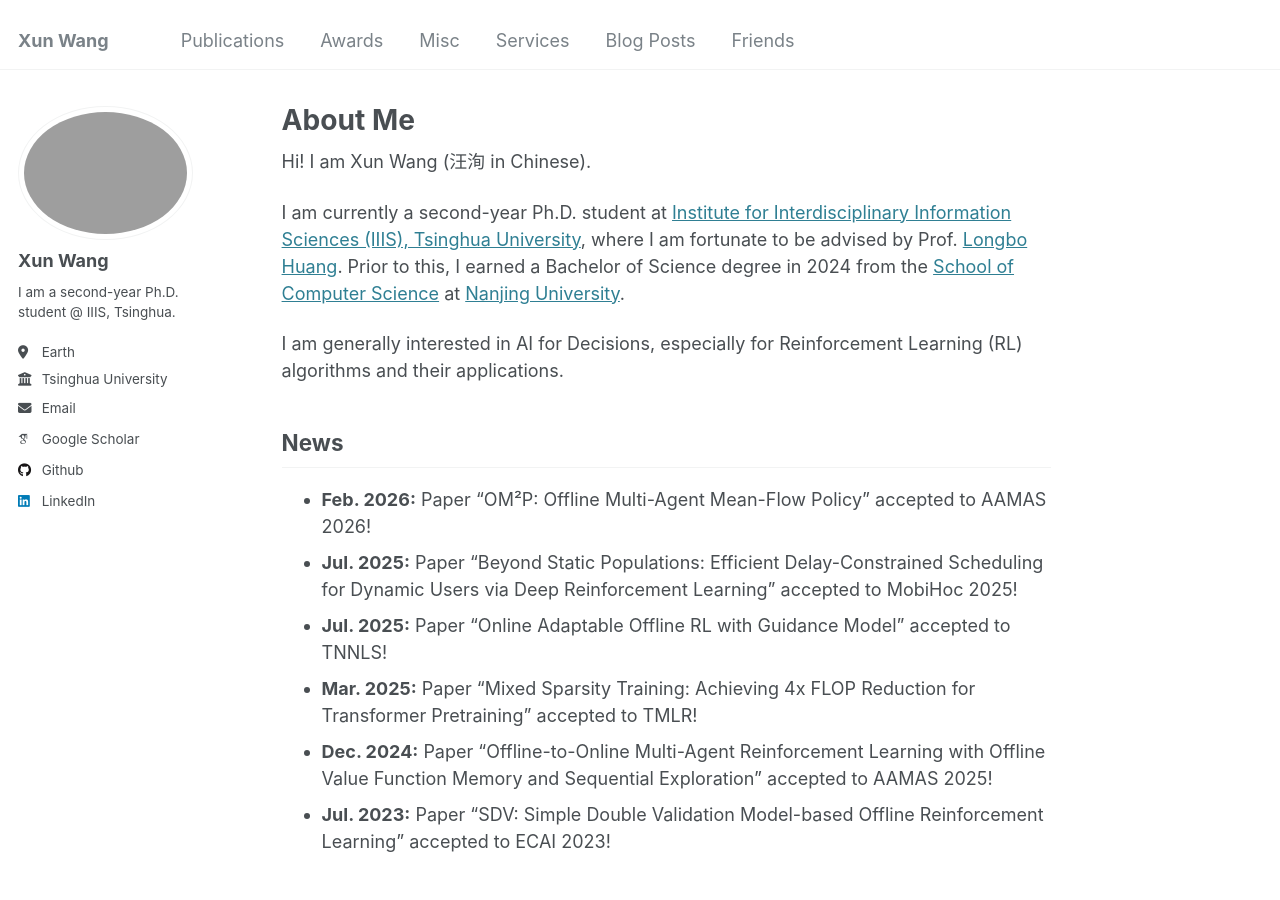
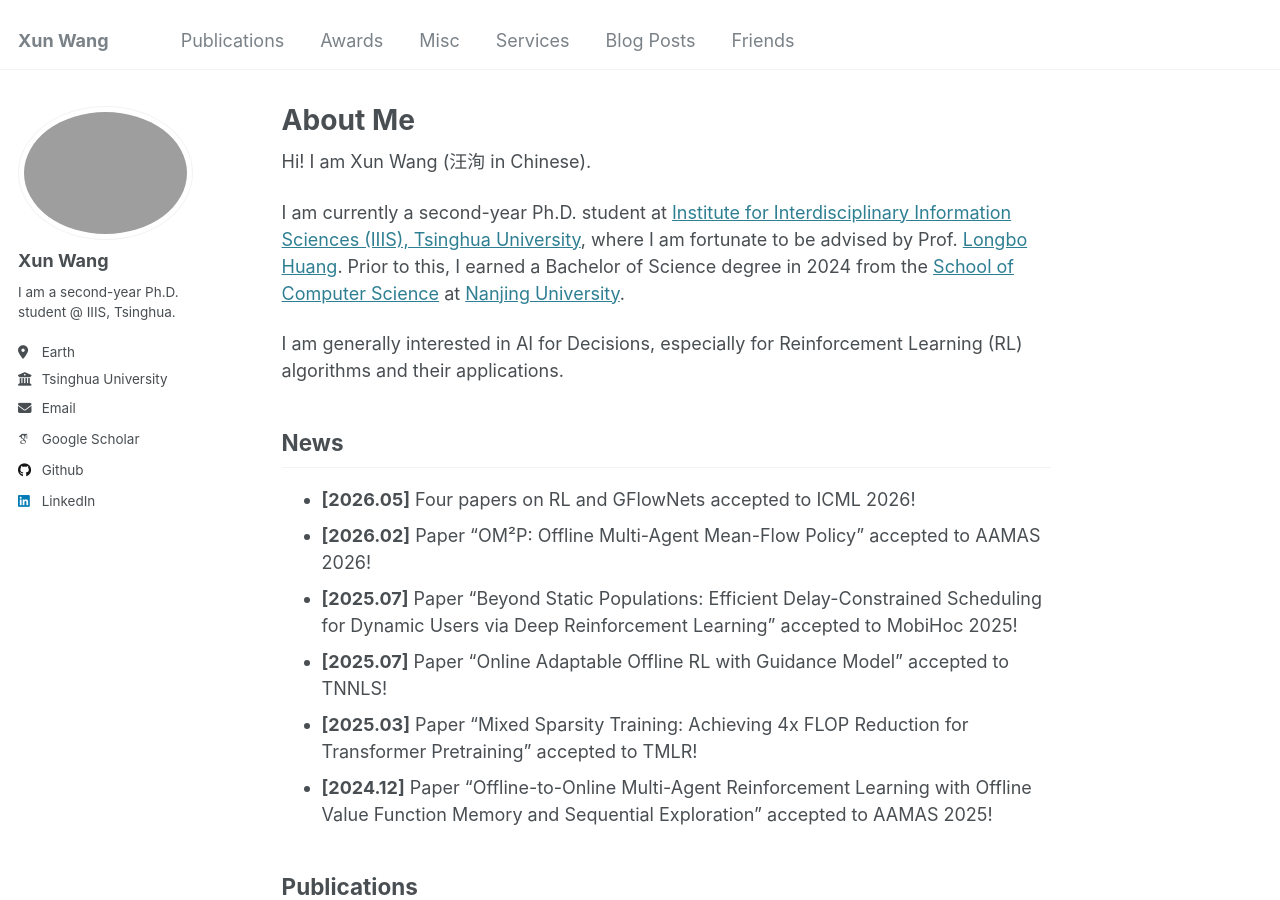
Before and after one commit to Misakau/Misakau.github.io, a Jekyll site: the page built from _pages/about.md, in a window 1280 px wide and 900 px high. Built offline with Jekyll 4.4.1, drawn with Linux system fonts in a browser that asks for light colours; some web fonts are replaced; comment, search, counter and statistics services are not loaded.

Commit message:
add icml

```diff
--- a/_pages/about.md
+++ b/_pages/about.md
@@ -15,12 +15,13 @@ I am generally interested in AI for Decisions, especially for Reinforcement Lear
 
 News
 ------
-- **Feb. 2026:** Paper "OM²P: Offline Multi-Agent Mean-Flow Policy" accepted to AAMAS 2026!
-- **Jul. 2025:** Paper "Beyond Static Populations: Efficient Delay-Constrained Scheduling for Dynamic Users via Deep Reinforcement Learning" accepted to MobiHoc 2025!
-- **Jul. 2025:** Paper "Online Adaptable Offline RL with Guidance Model" accepted to TNNLS!
-- **Mar. 2025:** Paper "Mixed Sparsity Training: Achieving 4x FLOP Reduction for Transformer Pretraining" accepted to TMLR!
-- **Dec. 2024:** Paper "Offline-to-Online Multi-Agent Reinforcement Learning with Offline Value Function Memory and Sequential Exploration" accepted to AAMAS 2025!
-- **Jul. 2023:** Paper "SDV: Simple Double Validation Model-based Offline Reinforcement Learning" accepted to ECAI 2023!
+- **[2026.05]** Four papers on RL and GFlowNets accepted to ICML 2026!
+- **[2026.02]** Paper "OM²P: Offline Multi-Agent Mean-Flow Policy" accepted to AAMAS 2026!
+- **[2025.07]** Paper "Beyond Static Populations: Efficient Delay-Constrained Scheduling for Dynamic Users via Deep Reinforcement Learning" accepted to MobiHoc 2025!
+- **[2025.07]** Paper "Online Adaptable Offline RL with Guidance Model" accepted to TNNLS!
+- **[2025.03]** Paper "Mixed Sparsity Training: Achieving 4x FLOP Reduction for Transformer Pretraining" accepted to TMLR!
+- **[2024.12]** Paper "Offline-to-Online Multi-Agent Reinforcement Learning with Offline Value Function Memory and Sequential Exploration" accepted to AAMAS 2025!
+<!-- - **Jul. 2023:** Paper "SDV: Simple Double Validation Model-based Offline Reinforcement Learning" accepted to ECAI 2023! -->
 
 Publications
 ------
```
